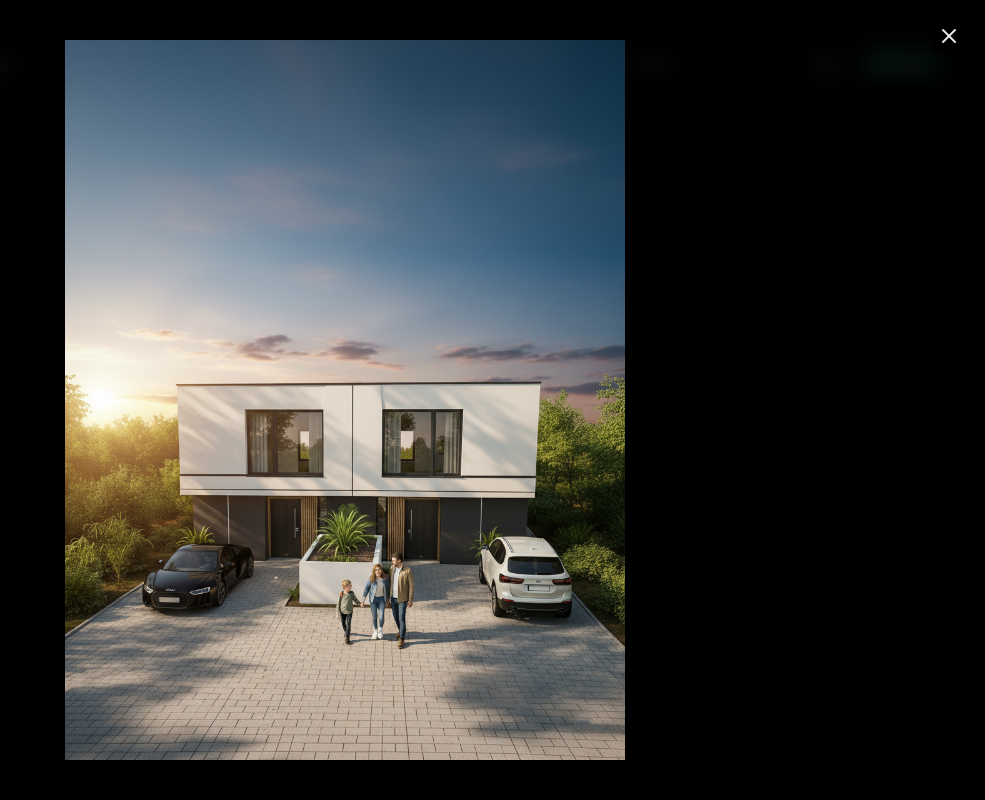
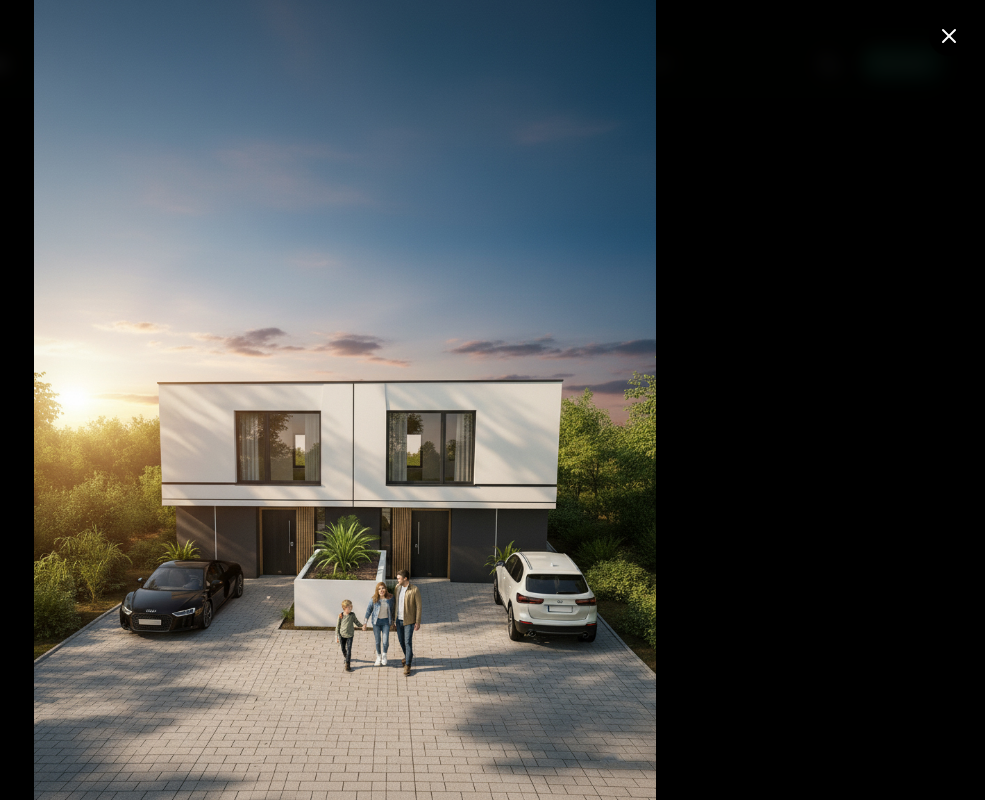
Before and after one commit to KaczmarekBartosz/jaworowa-ostrzeszow, a Next.js app: page / in a window 1280 px wide. Both pictures are taken after a click on the button "Nowoczesny dom z przestronnym podjazdem". Shown: the whole page, without its empty margins (295-1280 px from the left). Built offline with nearby package versions, Linux system fonts and the light colour scheme.

Commit message:
Kolejna porcja poprawek.

```diff
--- a/components/common/fullscreen-image-viewer.tsx
+++ b/components/common/fullscreen-image-viewer.tsx
@@ -19,14 +19,13 @@ export function FullscreenImageViewer({
   open,
   onClose,
 }: FullscreenImageViewerProps) {
-  // Niezawodne blokowanie scrolla
   useEffect(() => {
     if (!open) return;
     const scrollY = window.scrollY;
     document.body.style.overflow = "hidden";
     document.body.style.position = "fixed";
     document.body.style.top = `-${scrollY}px`;
-    document.body.style.width = "100%";
+    document.body.style.width = "100vw";
     return () => {
       document.body.style.overflow = "";
       document.body.style.position = "";
@@ -36,7 +35,6 @@ export function FullscreenImageViewer({
     };
   }, [open]);
 
-  // Obsługa klawisza Escape
   useEffect(() => {
     const handleKeyDown = (e: KeyboardEvent) => {
       if (e.key === "Escape") {
@@ -56,40 +54,46 @@ export function FullscreenImageViewer({
           initial={{ opacity: 0 }}
           animate={{ opacity: 1 }}
           exit={{ opacity: 0 }}
-          transition={{ duration: 0.2 }}
+          transition={{ duration: 0.18 }}
           role="dialog"
           aria-modal="true"
-          className="fixed inset-0 z-[999] flex items-center justify-center bg-black/90 backdrop-blur-sm"
+          className="fixed inset-0 z-[9999] flex items-center justify-center bg-black/90 backdrop-blur-sm"
           onClick={onClose}
         >
           <motion.div
-            initial={{ scale: 0.95, opacity: 0 }}
+            initial={{ scale: 0.97, opacity: 0 }}
             animate={{ scale: 1, opacity: 1 }}
-            exit={{ scale: 0.95, opacity: 0 }}
-            transition={{ duration: 0.2, delay: 0.1 }}
-            className="relative w-[min(92vw,1200px)] h-[90vh]"
+            exit={{ scale: 0.97, opacity: 0 }}
+            transition={{ duration: 0.24, delay: 0.05 }}
+            // Zamiast wrappera z paddingiem: absolutne pełny ekran
+            className="absolute inset-0 w-full h-full flex items-center justify-center"
             onClick={(e) => e.stopPropagation()}
           >
             <Image
               src={src}
               alt={alt}
               fill
-              className="object-contain"
+              className="object-contain select-none"
               sizes="100vw"
+              draggable={false}
               priority
+              style={{
+                background: "transparent",
+                maxHeight: "100vh",
+                maxWidth: "100vw",
+              }}
             />
+            {/* Button X zawsze nad obrazem */}
+            <button
+              type="button"
+              onClick={onClose}
+              className="fixed top-4 right-4 z-[10001] rounded-full bg-black/80 p-2 text-white hover:bg-white/20 focus:outline-none focus:ring-2 focus:ring-primary transition"
+              aria-label="Zamknij"
+              tabIndex={0}
+            >
+              <X className="w-6 h-6" />
+            </button>
           </motion.div>
-          <motion.button
-            initial={{ scale: 0.5, opacity: 0 }}
-            animate={{ scale: 1, opacity: 1 }}
-            exit={{ scale: 0.5, opacity: 0 }}
-            transition={{ duration: 0.2, delay: 0.15 }}
-            onClick={onClose}
-            className="absolute top-4 right-4 rounded-full bg-black/70 p-2 text-white/90 transition-opacity hover:opacity-100 focus:outline-none focus:ring-2 focus:ring-primary"
-            aria-label="Zamknij"
-          >
-            <X className="w-6 h-6" />
-          </motion.button>
         </motion.div>
       )}
     </AnimatePresence>,
--- a/components/sections/gallery-section.tsx
+++ b/components/sections/gallery-section.tsx
@@ -9,67 +9,62 @@ const galleryImages = [
   {
     imageUrl: "/galeria/1.jpg",
     title: "Nowoczesny dom z przestronnym podjazdem",
-    span: "row-span-1",
+    span: "row-span-2",
   },
   {
     imageUrl: "/galeria/2.jpg",
     title: "Elegancka bryła budynku z podjazdem",
-    span: "row-span-2",
+    span: "row-span-3",
   },
   {
     imageUrl: "/galeria/3.jpg",
     title: "Dom idealny dla całej rodziny",
-    span: "row-span-1",
+    span: "row-span-2",
   },
   {
     imageUrl: "/galeria/4.jpg",
     title: "Widok z góry na nowoczesną architekturę",
-    span: "row-span-1",
+    span: "row-span-2",
   },
   {
     imageUrl: "/galeria/5.jpg",
     title: "Detal elewacji i duże przeszklenia",
-    span: "row-span-2",
+    span: "row-span-3",
   },
   {
     imageUrl: "/galeria/6.jpg",
     title: "Stylowe wejście do domu",
-    span: "row-span-1",
+    span: "row-span-2",
   },
   {
     imageUrl: "/galeria/7.jpg",
     title: "Wizualizacja frontu budynku",
-    span: "row-span-2",
+    span: "row-span-3",
   },
   {
     imageUrl: "/galeria/8.jpg",
     title: "Osiedle domów z lotu ptaka",
-    span: "row-span-2",
+    span: "row-span-3",
   },
   {
     imageUrl: "/galeria/9.jpg",
     title: "Spójna koncepcja architektoniczna osiedla",
-    span: "row-span-1",
+    span: "row-span-2",
   },
   {
     imageUrl: "/galeria/10.jpg",
     title: "Dom wkomponowany w otoczenie",
-    span: "row-span-1",
+    span: "row-span-2",
   },
   {
     imageUrl: "/galeria/11.jpg",
     title: "Nowoczesne osiedle w zielonej okolicy",
-    span: "row-span-2",
+    span: "row-span-3",
   },
   {
     imageUrl: "/galeria/12.jpeg",
     title: "Przestronne i słoneczne wnętrze salonu",
-    span: "row-span-1",
-  },
-  {
-    imageUrl: "/galeria/jaworowa-wizualizacja-5.jpg",
-    title: "Nastrojowe oświetlenie domu po zmroku",
-    span: "row-span-1",
+    span: "row-span-2",
   },
 ];
 
@@ -77,8 +72,11 @@ export function GallerySection() {
   const [lightboxOpen, setLightboxOpen] = useState(false);
   const [lightboxImage, setLightboxImage] = useState({ src: "", alt: "" });
 
-  const openLightbox = (image: (typeof galleryImages)[0]) => {
-    setLightboxImage({ src: image.imageUrl, alt: image.title });
+  const openLightbox = (index: number) => {
+    setLightboxImage({
+      src: galleryImages[index].imageUrl,
+      alt: galleryImages[index].title,
+    });
     setLightboxOpen(true);
   };
 
@@ -106,6 +104,7 @@ export function GallerySection() {
                 imageUrl,
                 title,
               }))}
+              onCardClick={openLightbox}
             />
           </div>
 
@@ -116,7 +115,7 @@ export function GallerySection() {
                 imageUrl={image.imageUrl}
                 title={image.title}
                 className={image.span}
-                onClick={() => openLightbox(image)}
+                onClick={() => openLightbox(index)}
               />
             ))}
           </div>
```
Also changed, not shown: components/common/gallery-stack-mobile.tsx (+24 -121 lines).
